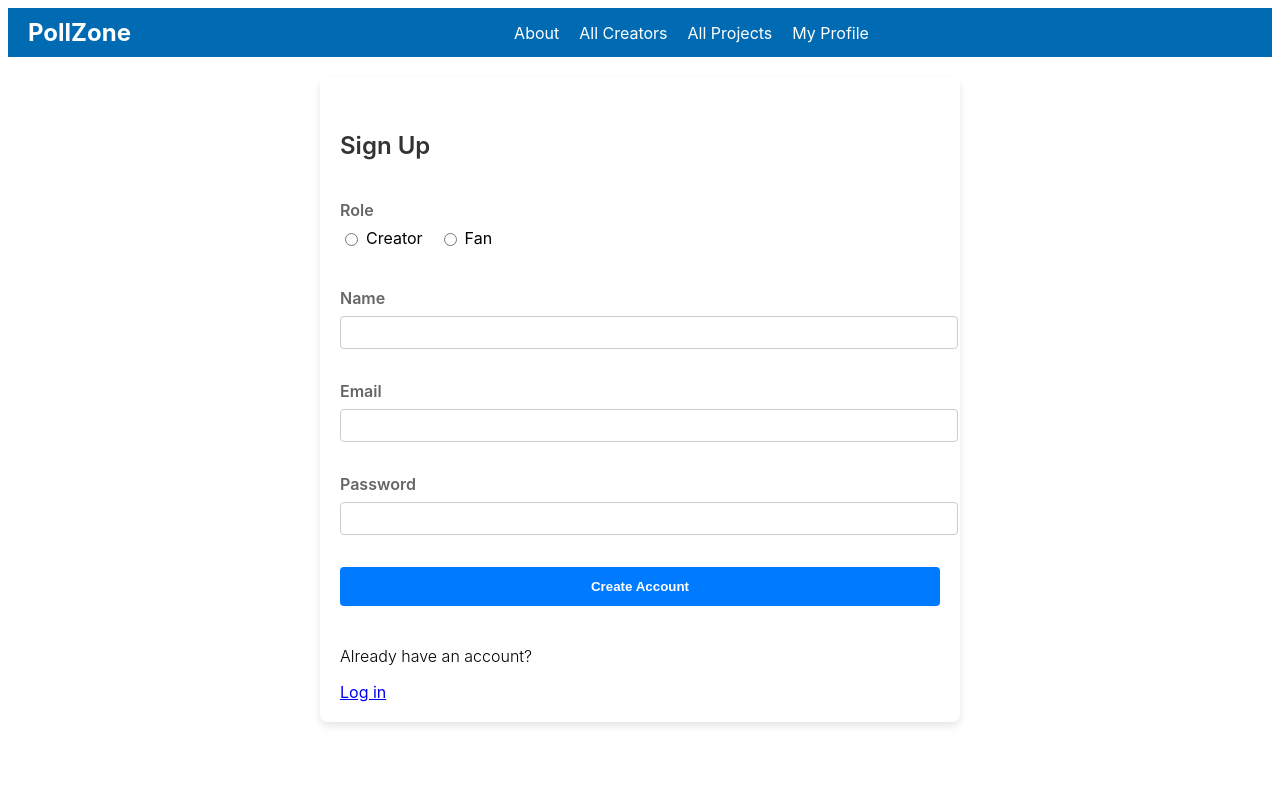
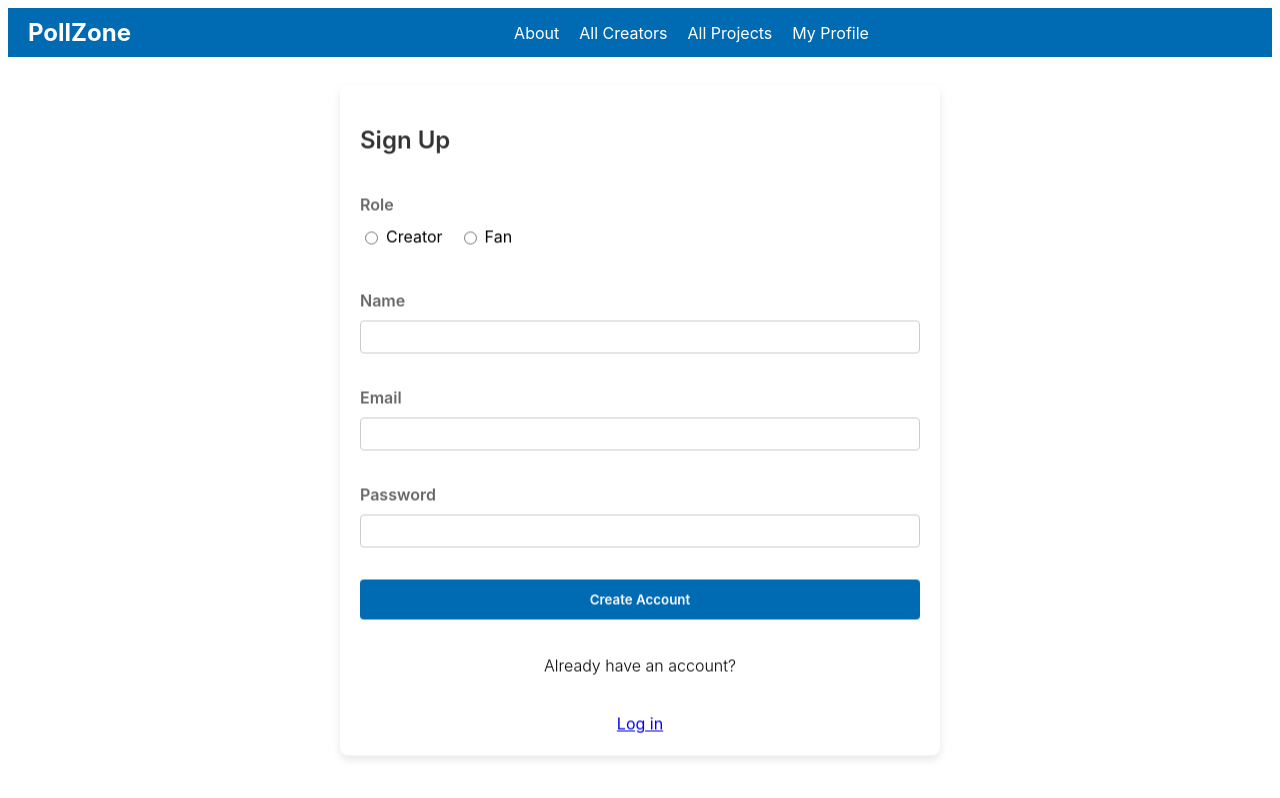
Before and after one commit to justArale/pollzone-client, a React (Vite) app: page /signup in a window 1280 px wide. Built offline with nearby package versions, Linux system fonts and the light colour scheme; no server answers; a web font is replaced by a local one.

Commit message:
some stlyles

```diff
--- a/src/components/Navbar.jsx
+++ b/src/components/Navbar.jsx
@@ -120,3 +120,7 @@ function Navbar() {
 }
 
 export default Navbar;
+
+/*
+ setShowOverlay(true)
+*/
--- a/src/components/SignUpForm.css
+++ b/src/components/SignUpForm.css
@@ -1,20 +1,48 @@
-.one {
+.overlay_background {
+  background-color: rgba(0, 0, 0, 0.5);
+  width: 100vw;
+  height: 100vh;
+  position: fixed;
+  top: 0;
+  left: 0;
+  cursor: pointer;
+  z-index: 9;
+}
+
+.overlay__controls {
+  /* position: relative; */
+  background-color: #ffffff;
+  /* width: 100%; */
+  line-height: 150%;
+  display: flex;
+  flex-direction: column;
+  gap: 18px;
+  justify-content: space-between;
+  align-items: center;
+  box-sizing: border-box;
+  width: 100%;
+  max-width: 600px;
+
   padding: 20px;
+  position: fixed;
   margin: 20px auto;
   border-radius: 8px;
+  position: fixed;
+  top: 50%;
+  left: 50%;
+  transform: translate(-50%, -50%);
+  backdrop-filter: blur(10px);
+  color: #000;
+  box-sizing: border-box;
   box-shadow: 0 4px 8px rgba(0, 0, 0, 0.1);
-  display: flex;
-  flex-direction: column;
-  height: 100%;
-  width: 100%;
-  max-width: 600px;
+  z-index: 90;
 }
 
 .formOne {
   display: grid;
   grid-template-columns: 1fr;
   gap: 16px;
-  margin-top: 10px;
+  width: 100%;
 }
 
 .signupHeader {
@@ -58,26 +86,26 @@
   padding: 8px;
   border: 1px solid #ccc;
   border-radius: 4px;
-  width: 100%;
   margin-bottom: 16px;
 }
 
 .createAccountButton {
-  background-color: #007bff;
+  background-color: rgb(0, 107, 179);
+  font-family: inherit;
   color: white;
   font-weight: 600;
   padding: 12px;
   border: none;
   border-radius: 4px;
   cursor: pointer;
-  transition: background-color 0.3s ease;
+  transition: background-color 0.3s ease, transform 0.3s ease;
+}
+
+.createAccountButton:hover {
+  background-color: rgb(0, 87, 159);
+  transform: scale(1.05);
 }
 
 .errorMessage {
   color: red;
-  margin-top: 6px;
 }
-
-.logIn {
-  margin-top: 40px;
-}
--- a/src/components/SignUpForm.jsx
+++ b/src/components/SignUpForm.jsx
@@ -1,6 +1,7 @@
 import React from "react";
 import { Link } from "react-router-dom";
 import "./SignUpForm.css";
+import { useEffect } from "react";
 
 const SignUpForm = ({
   handleSignupSubmit,
@@ -13,9 +14,29 @@ const SignUpForm = ({
   name,
   role,
   errorMessage,
+  // isOpen,
+  // onClose,
 }) => {
+  // useEffect(() => {
+  //   // Event-Listener to close the overlay if you click outside
+  //   const handleClickOutside = (event) => {
+  //     if (isOpen && !event.target.closest(".overlay-container")) {
+  //       onClose();
+  //     }
+  //   };
+  //   document.addEventListener("mousedown", handleClickOutside);
+  //   return () => {
+  //     document.removeEventListener("mousedown", handleClickOutside);
+  //   };
+  // }, [isOpen, onClose]);
+
   return (
-    <div className="one">
+    <>
+      {/* {isOpen ? ( */}
+      <div className="overlay">
+        {/* <div className="overlay_background" onClick={onClose} /> */}
+        <div className="overlay-container">
+          <div className="overlay__controls">
             <form onSubmit={handleSignupSubmit} className="formOne">
               <h3 className="signupHeader">Sign Up</h3>
 
@@ -104,6 +125,10 @@ const SignUpForm = ({
             <p className="logIn">Already have an account?</p>
             <Link to="/login">Log in</Link>
           </div>
+        </div>
+      </div>
+      {/* ) : null} */}
+    </>
   );
 };
 
--- a/src/pages/AllProjectsPage.jsx
+++ b/src/pages/AllProjectsPage.jsx
@@ -30,7 +30,10 @@ function AllProjectsPage() {
       {errorMessage && <p>{errorMessage}</p>}
       {allProjects &&
         allProjects.map((project) => (
-          <Link to={`/projects/${project.creator}/${project._id}`} style={styles.link}>
+          <Link
+            to={`/projects/${project.creator}/${project._id}`}
+            style={styles.link}
+          >
             <div key={project._id} style={styles.projectCard}>
               {project.image ? (
                 <img
```
Also changed, not shown: src/App.jsx (+46 -13 lines). Lines whose indentation alone changed are shown as unchanged.
